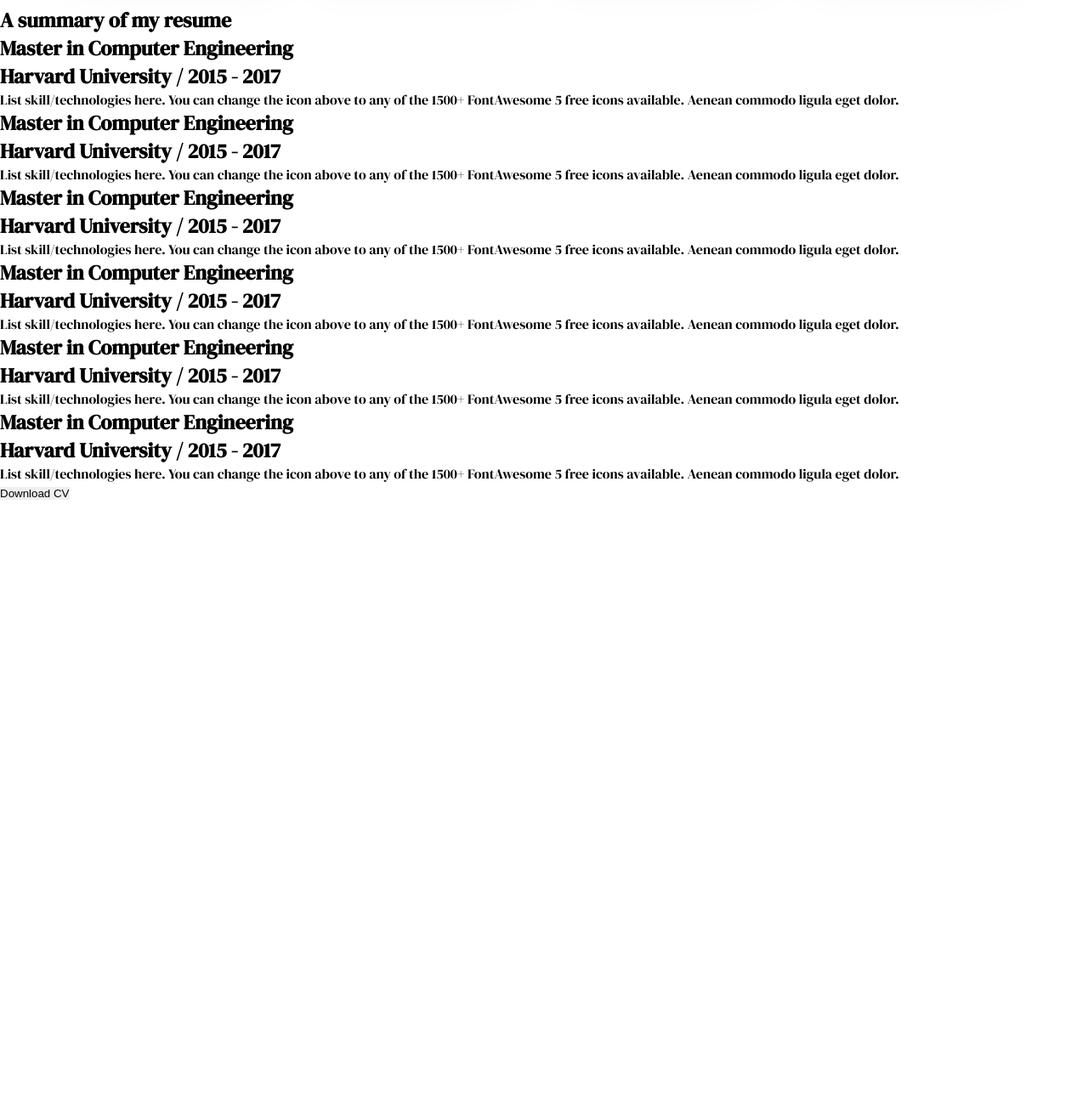
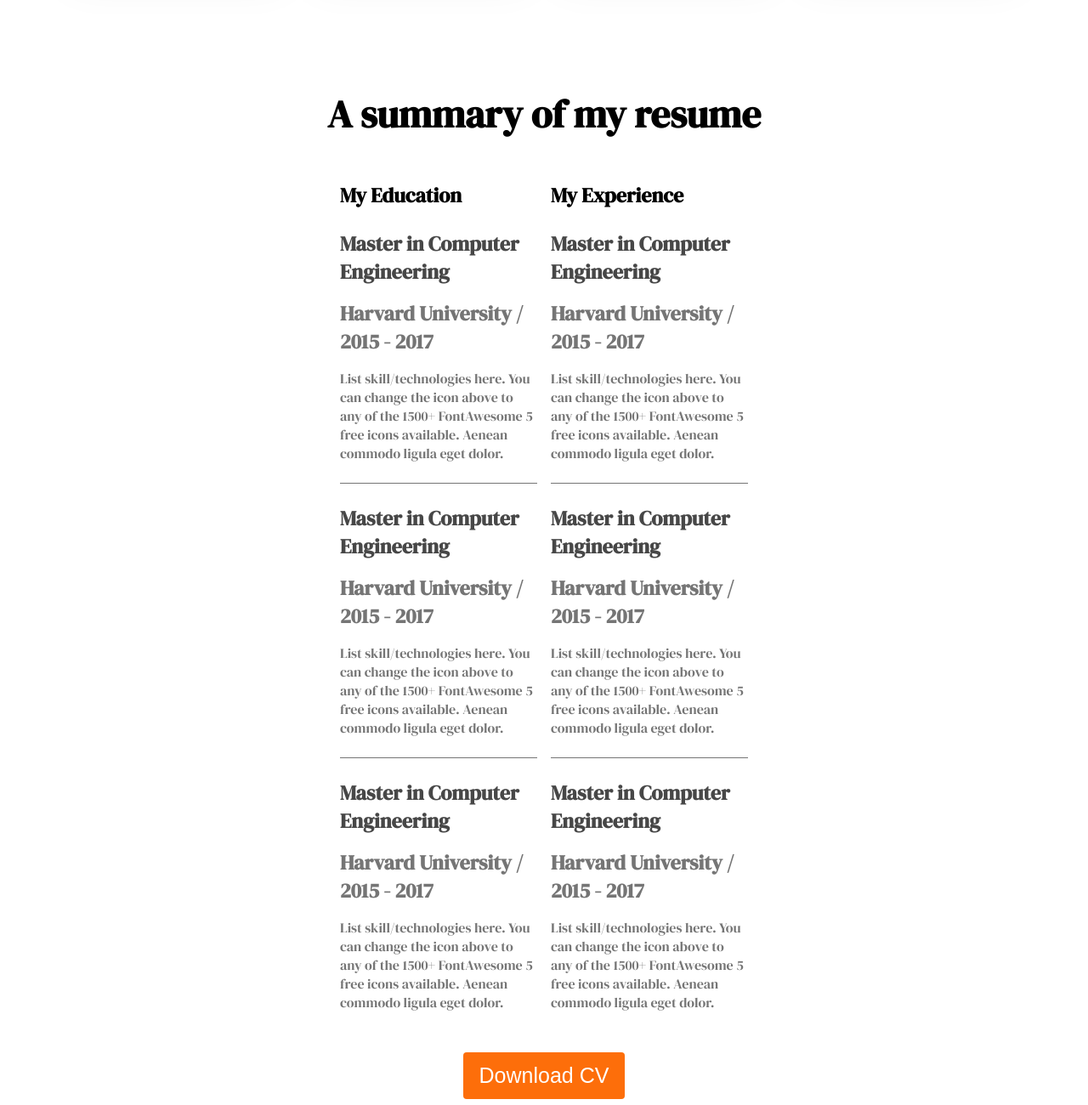
Before and after one commit to benbasty/MaryHardyPortfolio, a plain HTML site: page index.html in a window 1280 px wide. Shown: the part 2100-3400 px from the top of the page at 85% size. Before the commit the page ends 2690 px from the top, so only its background shows below. Drawn offline with Linux system fonts and the light colour scheme.

Commit message:
resume_summary css srtyling

```diff
--- a/app.css
+++ b/app.css
@@ -240,3 +240,62 @@ td {
 .what-i-do .codingSkills h1 {
     margin-bottom: 1.5rem;
 }
+
+
+/* resume section styling */
+
+.resume .subtitle_resume {
+    text-align: center;
+    font-size: 45px;
+    margin: 8rem 0 3rem 0;
+}
+
+.resume .resume_summary {
+    display: flex;
+    margin: 0 25rem;
+    gap: 1rem;
+}
+.education .mini_education_subtitle, .experience .mini_experience_subtitle {
+    margin-bottom: 1.5rem;
+}
+
+.education_detail, .experience_detail {
+    display: block;
+    padding-bottom: 1.5rem;
+    margin-bottom: 1.5rem;
+    border-bottom: 1px solid #757575;
+}
+
+.education_detail:last-child, .experience_detail:last-child {
+    border-bottom: none;
+}
+
+
+.education_detail h1, .experience_detail h1 {
+    margin-bottom: 1rem;
+    color: #474747;
+}
+
+.education_detail h2, .experience_detail h2 {
+    margin-bottom: 1rem;
+    color: #757575;
+}
+
+.education_detail p, .experience_detail p {
+    color: #757575;
+}
+
+.resume button {
+    border: 1px solid transparent;
+    padding: 12px 18px;
+    background: #FD6E0A;
+    border-radius: 4px;
+    transition: all 1s;
+    color: white;
+    font-size: 25px;
+}
+
+.resume .download_resume {
+    text-align: center;
+    margin-bottom: 2rem;
+}
--- a/index.html
+++ b/index.html
@@ -98,9 +98,10 @@
             </div>
         </section>
         <section class="resume">
-            <h1>A summary of my resume</h1>
+            <h1 class="subtitle_resume">A summary of my resume</h1>
             <div class="resume_summary">
                 <div class="education">
+                    <h1 class="mini_education_subtitle">My Education</h1>
                     <div class="education_detail">
                         <h1>Master in Computer Engineering</h1>
                         <h2>Harvard University / 2015 - 2017</h2>
@@ -118,6 +119,7 @@
                     </div>
                 </div>
                 <div class="experience">
+                    <h1 class="mini_experience_subtitle">My Experience</h1>
                     <div class="experience_detail">
                         <h1>Master in Computer Engineering</h1>
                         <h2>Harvard University / 2015 - 2017</h2>
@@ -135,7 +137,9 @@
                     </div>
                 </div>
             </div>
-            <button>Download CV</button>
+            <div class="download_resume">
+                <button>Download CV</button>
+            </div>
         </section>
         <section class="contact"></section>
     </main>
```
